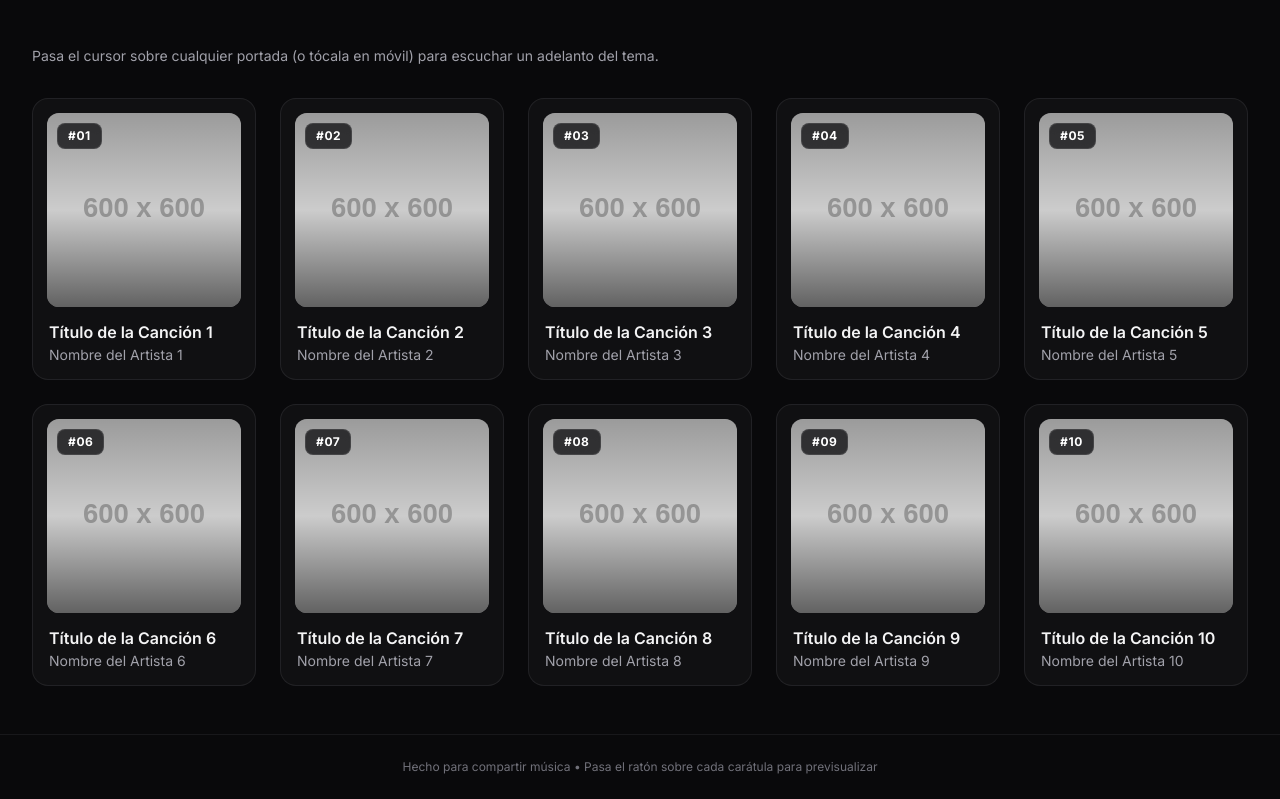
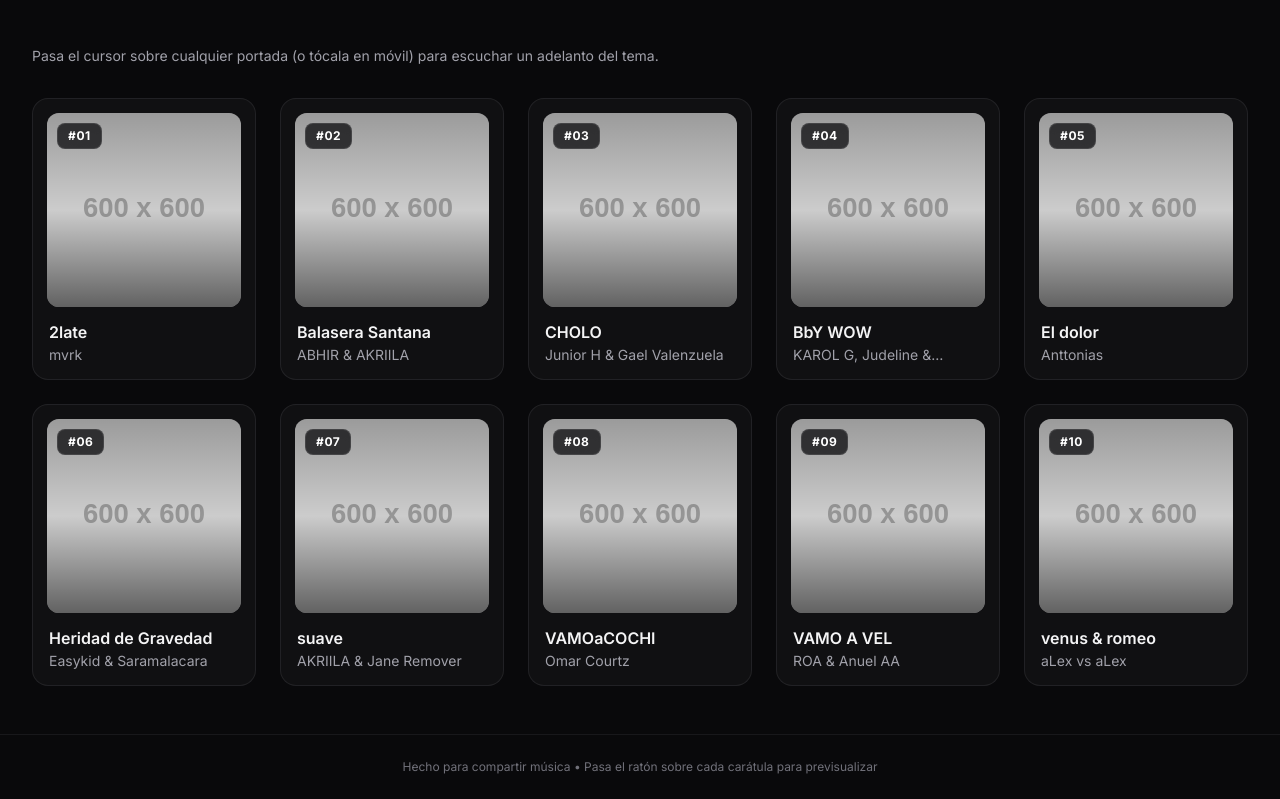
Before and after one commit to alvarocoras10/musica, a plain HTML site: page index.html in a window 1280 px wide. Shown: the part 87-886 px from the top of the page. Drawn offline with nearby package versions, Linux system fonts and the light colour scheme; placeholder pictures from the web are drawn by us.

Commit message:
Update index.html

```diff
--- a/index.html
+++ b/index.html
@@ -38,8 +38,8 @@
         const MIS_CANCIONES = [
             {
                 id: 1,
-                title: "Título de la Canción 1",
-                artist: "Nombre del Artista 1",
+                title: "2late",
+                artist: "mvrk",
                 // Pon aquí la ruta de tu imagen local (ej: 'img/1.jpg')
                 cover: "https://placehold.co/600x600/18181b/34d399?text=Portada+01",
                 // Pon aquí la ruta de tu archivo MP3 local (ej: 'audio/1.mp3')
@@ -49,8 +49,8 @@
             },
             {
                 id: 2,
-                title: "Título de la Canción 2",
-                artist: "Nombre del Artista 2",
+                title: "Balasera Santana",
+                artist: "ABHIR & AKRIILA",
                 cover: "https://placehold.co/600x600/18181b/34d399?text=Portada+02",
                 audio: "audio/2.mp3",
                 startTime: 30,
@@ -58,8 +58,8 @@
             },
             {
                 id: 3,
-                title: "Título de la Canción 3",
-                artist: "Nombre del Artista 3",
+                title: "CHOLO",
+                artist: "Junior H & Gael Valenzuela",
                 cover: "https://placehold.co/600x600/18181b/34d399?text=Portada+03",
                 audio: "audio/3.mp3",
                 startTime: 60,
@@ -67,8 +67,8 @@
             },
             {
                 id: 4,
-                title: "Título de la Canción 4",
-                artist: "Nombre del Artista 4",
+                title: "BbY WOW",
+                artist: "KAROL G, Judeline & rusowsky",
                 cover: "https://placehold.co/600x600/18181b/34d399?text=Portada+04",
                 audio: "audio/4.mp3",
                 startTime: 20,
@@ -76,8 +76,8 @@
             },
             {
                 id: 5,
-                title: "Título de la Canción 5",
-                artist: "Nombre del Artista 5",
+                title: "El dolor",
+                artist: "Anttonias",
                 cover: "https://placehold.co/600x600/18181b/34d399?text=Portada+05",
                 audio: "audio/5.mp3",
                 startTime: 50,
@@ -85,8 +85,8 @@
             },
             {
                 id: 6,
-                title: "Título de la Canción 6",
-                artist: "Nombre del Artista 6",
+                title: "Heridad de Gravedad",
+                artist: "Easykid & Saramalacara",
                 cover: "https://placehold.co/600x600/18181b/34d399?text=Portada+06",
                 audio: "audio/6.mp3",
                 startTime: 15,
@@ -94,8 +94,8 @@
             },
             {
                 id: 7,
-                title: "Título de la Canción 7",
-                artist: "Nombre del Artista 7",
+                title: "suave",
+                artist: "AKRIILA & Jane Remover",
                 cover: "https://placehold.co/600x600/18181b/34d399?text=Portada+07",
                 audio: "audio/7.mp3",
                 startTime: 40,
@@ -103,8 +103,8 @@
             },
             {
                 id: 8,
-                title: "Título de la Canción 8",
-                artist: "Nombre del Artista 8",
+                title: "VAMOaCOCHI",
+                artist: "Omar Courtz",
                 cover: "https://placehold.co/600x600/18181b/34d399?text=Portada+08",
                 audio: "audio/8.mp3",
                 startTime: 35,
@@ -112,8 +112,8 @@
             },
             {
                 id: 9,
-                title: "Título de la Canción 9",
-                artist: "Nombre del Artista 9",
+                title: "VAMO A VEL",
+                artist: "ROA & Anuel AA",
                 cover: "https://placehold.co/600x600/18181b/34d399?text=Portada+09",
                 audio: "audio/9.mp3",
                 startTime: 55,
@@ -121,10 +121,10 @@
             },
             {
                 id: 10,
-                title: "Título de la Canción 10",
-                artist: "Nombre del Artista 10",
+                title: "venus & romeo",
+                artist: "aLex vs aLex",
                 cover: "https://placehold.co/600x600/18181b/34d399?text=Portada+10",
-                audio: "audio/10.mp3",
+                audio: "audio10.mp3",
                 startTime: 25,
                 duration: 15
             }
```
